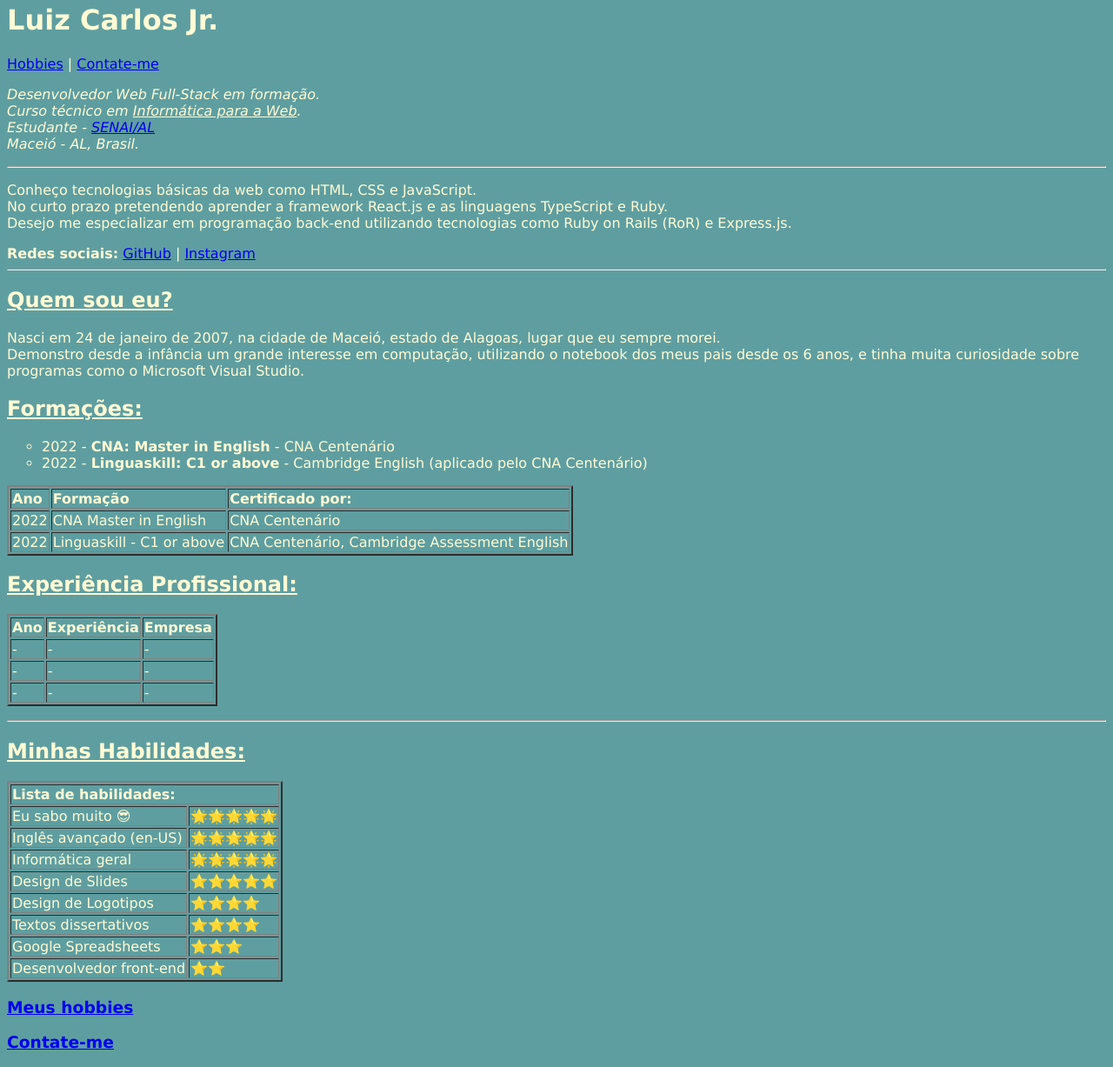
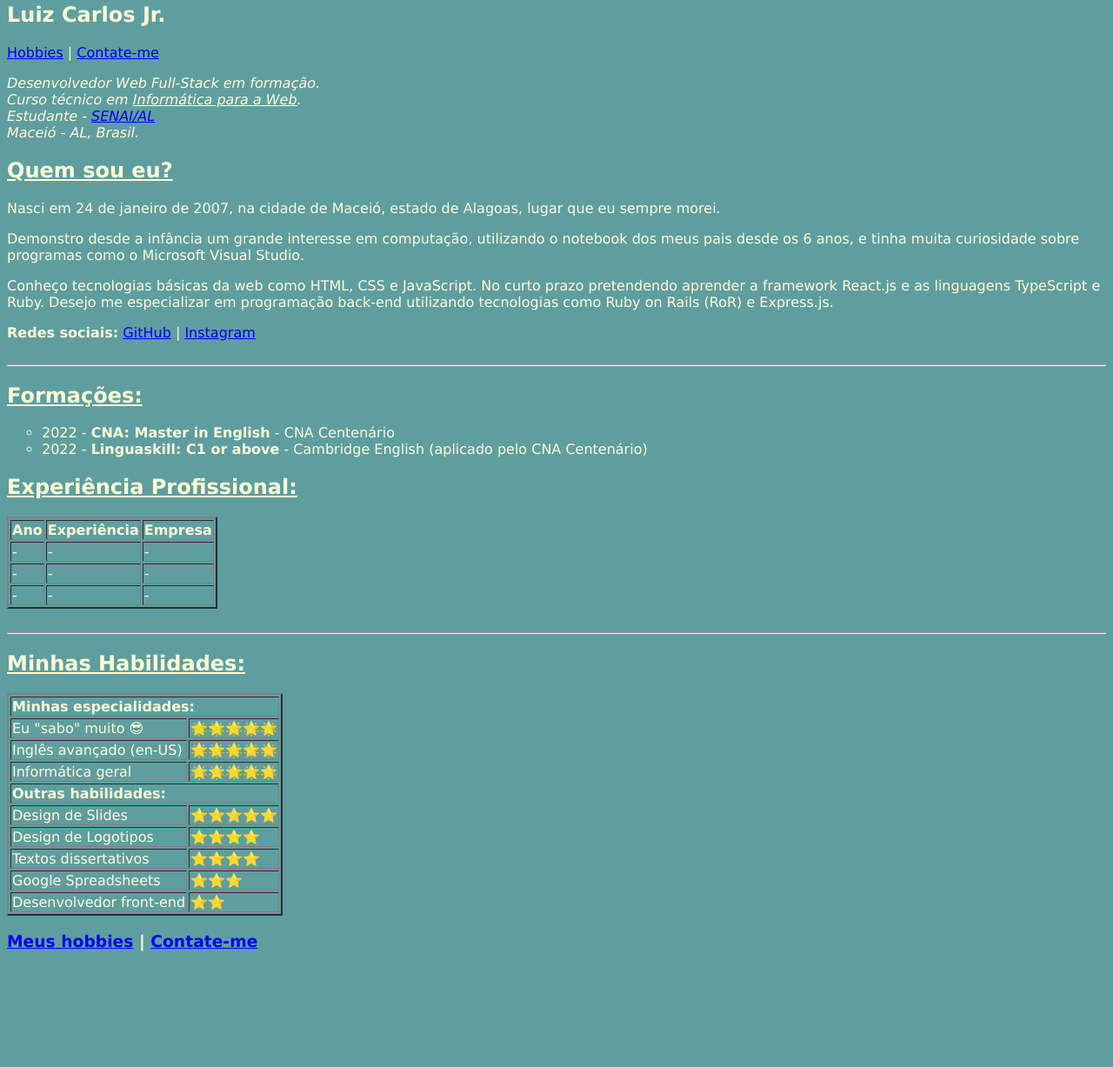
Before and after one commit to lucarl07/curriculum-luiz-jr, a plain HTML site: page index.html in a window 1280 px wide. Shown: the part 17-1244 px from the top of the page at 87% size. After the commit the page ends 1129 px from the top, so only its background shows below. Drawn offline with Linux system fonts and the light colour scheme.

Commit message:
Listar classes, IDs e organizar index.html

```diff
--- a/index.html
+++ b/index.html
@@ -13,127 +13,160 @@
     </style>
 </head>
 <body>
-    <h1>Luiz Carlos Jr.</h1>
-    <a href="./hobby.html">Hobbies</a> |
-    <a href="./contact.html">Contate-me</a>
+    <section id="primaryCard" class="card">
 
-    <p>
-        <em> Desenvolvedor Web Full-Stack em formação. <br> Curso técnico em <u>Informática para a Web</u>. <br> Estudante - <a href="https://al.senai.br/" target="_blank">SENAI/AL</a> <br> Maceió - AL, Brasil. </em>
-    </p> <hr>
+        <div id="tempimg" class="headerChild"></div>
 
-    <p>
-        Conheço tecnologias básicas da web como HTML, CSS e JavaScript. <br> No curto prazo pretendendo aprender a framework React.js e as linguagens TypeScript e Ruby. <br> Desejo me especializar em programação back-end utilizando tecnologias como Ruby on Rails (RoR) e Express.js. <br>
-    </p>
-    <b>Redes sociais:</b> <a href="https://github.com/lucarl07">GitHub</a> | <a href="#">Instagram</a> <br>
-    <hr>
+        <div id="info_box_01" class="headerChild">
+            <h1>Luiz Carlos Jr.</h1>
 
-    <p>
-        <h2><u>Quem sou eu?</u></h2>
-        Nasci em 24 de janeiro de 2007, na cidade de Maceió, estado de Alagoas, lugar que eu sempre morei. <br>
-        Demonstro desde a infância um grande interesse em computação, utilizando o notebook dos meus pais desde os 6 anos, e tinha muita curiosidade sobre programas como o Microsoft Visual Studio.<br>
+            <a href="./hobby.html">Hobbies</a> |
+            <a href="./contact.html">Contate-me</a>
 
-        <h2><u>Formações:</u></h2>
-        <ul type="circle">
-            <li>2022 - <b>CNA: Master in English</b> - CNA Centenário</li>
-            <li>2022 - <b>Linguaskill: C1 or above</b> - Cambridge English (aplicado pelo CNA Centenário)</li>
+            <p id="bio" class="bio">
+                <em> Desenvolvedor Web Full-Stack em formação. <br>
+                Curso técnico em <u>Informática para a Web</u>. <br>
+                Estudante - <a href="https://al.senai.br/" target="_blank">SENAI/AL</a> <br>
+                Maceió - AL, Brasil. </em>
+            </p>
+        </div>
+
+    </section>
+
+    <div id="about-me" class="about-me">
+
+        <h2> <u>Quem sou eu?</u> </h2>
+
+        <p id="par_01" class="paragraph">
+            Nasci em 24 de janeiro de 2007, na cidade de Maceió, estado de Alagoas, lugar que eu sempre morei.
+        </p>
+
+        <p id="par_02" class="paragraph">
+            Demonstro desde a infância um grande interesse em computação, utilizando o notebook dos meus pais desde os 6 anos, e tinha muita curiosidade sobre programas como o Microsoft Visual Studio.
+        </p>
+
+        <p id="par_03" class="paragraph">
+            Conheço tecnologias básicas da web como HTML, CSS e JavaScript. No curto prazo pretendendo aprender a framework React.js e as linguagens TypeScript e Ruby. Desejo me especializar em programação back-end utilizando tecnologias como Ruby on Rails (RoR) e Express.js.
+        </p>
+
+        <span class="outer_links">
+            <b>Redes sociais:</b>
+            <a href="https://github.com/lucarl07">GitHub</a>  |
+            <a href="#">Instagram</a> <br>
+        </span>
+
+        <br> <hr>
+    </div>
+
+    <div id="degrees" class="degrees">
+        <h2> <u>Formações:</u> </h2>
+
+        <ul id="list-degrees" class="list" type="circle">
+            <li class="list-items">2022 - <b>CNA: Master in English</b> - CNA Centenário</li>
+            <li class="list-items">2022 - <b>Linguaskill: C1 or above</b> - Cambridge English (aplicado pelo CNA Centenário)</li>
         </ul>
+    </div>
 
-        <table border="2">
-            <thead>
+    <div id="prof-experience" class="prof-experience">
+        <h2> <u>Experiência Profissional:</u> </h2>
+
+        <table id="list-experience" border="2">
+
+            <thead> <!-- Atributos: -->
                 <tr>
-                    <td><b>Ano</b></td>
-                    <td><b>Formação</b></td>
-                    <td><b>Certificado por:</b></td>
+                    <td class="list-att"><b>Ano</b></td>
+                    <td class="list-att"><b>Experiência</b></td>
+                    <td class="list-att"><b>Empresa</b></td>
                 </tr>
             </thead>
-            <tbody>
-                <tr>
-                    <td>2022</td>
-                    <td>CNA Master in English</td>
-                    <td>CNA Centenário</td>
-                </tr>
-                <tr>
-                    <td>2022</td>
-                    <td>Linguaskill - C1 or above</td>
-                    <td>CNA Centenário, Cambridge Assessment English</td>
-                </tr>
-            </tbody>
-        </table>
 
-        <h2><u>Experiência Profissional:</u></h2>
-        <table border="2">
-            <thead>
-                <tr>
-                    <td><b>Ano</b></td>
-                    <td><b>Experiência</b></td>
-                    <td><b>Empresa</b></td>
-                </tr>
-            </thead>
-            <tbody>
-                <tr>
+            <tbody> <!-- Itens: -->
+                <tr class="list-items">
                     <td>-</td>
                     <td>-</td>
                     <td>-</td>
                 </tr>
-                <tr>
+                <tr class="list-items">
                     <td>-</td>
                     <td>-</td>
                     <td>-</td>
                 </tr>
-                <tr>
+                <tr class="list-items">
                     <td>-</td>
                     <td>-</td>
                     <td>-</td>
                 </tr>
             </tbody>
+
         </table>
-    </p> <hr>
-    <p>
+
+        <br>
+    </div> <hr>
+
+    <div id="skills" class="skills">
         <h2><u>Minhas Habilidades:</u></h2>
-        <table border="2">
+
+        <table id="list-skills" border="2">
+
             <thead>
-                <tr>
-                    <td colspan="2"><b>Lista de habilidades:</b></td>
+                <tr class="list-att">
+                    <td colspan="2"><b>Minhas especialidades:</b></td>
                 </tr>
             </thead>
+
             <tbody>
-                <tr>
-                    <td>Eu sabo muito 😎</td>
+                <tr class="list-items">
+                    <td>Eu "sabo" muito 😎</td>
                     <td>🌟🌟🌟🌟🌟</td>
                 </tr>
-                <tr>
+
+                <tr class="list-items">
                     <td>Inglês avançado (en-US)</td>
                     <td>🌟🌟🌟🌟🌟</td>
                 </tr>
-                <tr>
+
+                <tr class="list-items">
                     <td>Informática geral</td>
                     <td>🌟🌟🌟🌟🌟</td>
                 </tr>
-                <tr>
+
+                <tr class="list-items">
+                    <td colspan="2"><b>Outras habilidades:</b></td>
+                </tr>
+
+                <tr class="list-items">
                     <td>Design de Slides</td>
                     <td>⭐⭐⭐⭐⭐</td>
                 </tr>
-                <tr>
+
+                <tr class="list-items">
                     <td>Design de Logotipos</td>
                     <td>⭐⭐⭐⭐</td>
                 </tr>
-                <tr>
+
+                <tr class="list-items">
                     <td>Textos dissertativos</td>
                     <td>⭐⭐⭐⭐</td>
                 </tr>
-                <tr>
+
+                <tr class="list-items">
                     <td>Google Spreadsheets</td>
                     <td>⭐⭐⭐</td>
                 </tr>
-                <tr>
+
+                <tr class="list-items">
                     <td>Desenvolvedor front-end</td>
                     <td>⭐⭐</td>
                 </tr>
             </tbody>
+
         </table>
 
-        <h3><a href="./hobby.html">Meus hobbies</a></h3>
-        <h3><a href="./contact.html">Contate-me</a></h3>
-    </p>
+    </div>
+
+    <h3>
+        <a href="./hobby.html">Meus hobbies</a> |
+        <a href="./contact.html">Contate-me</a>
+    </h3>
 </body>
 </html>
```
